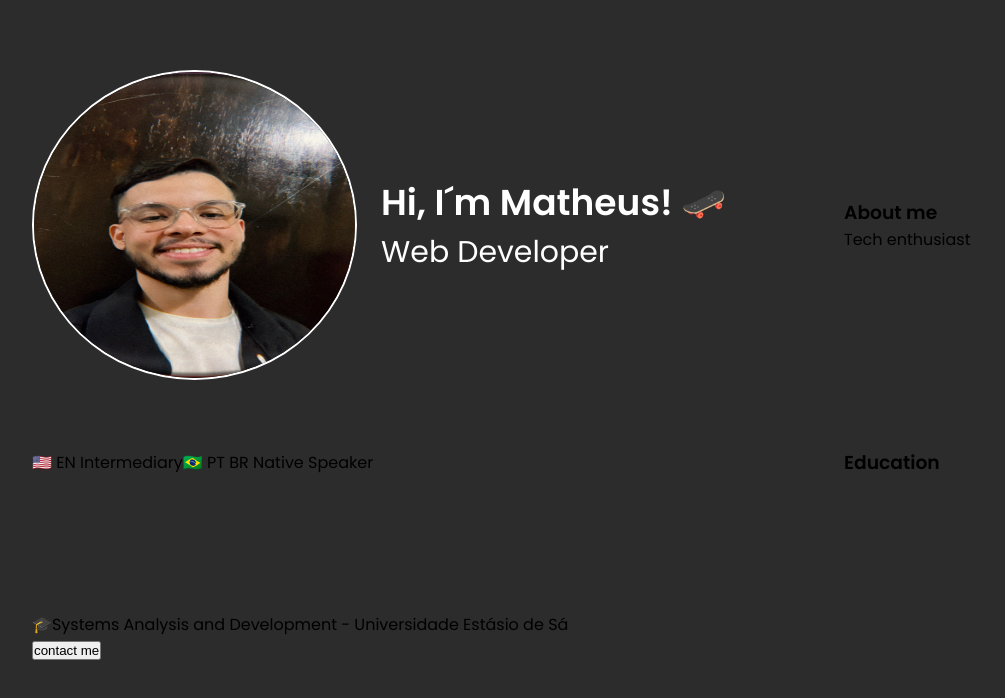
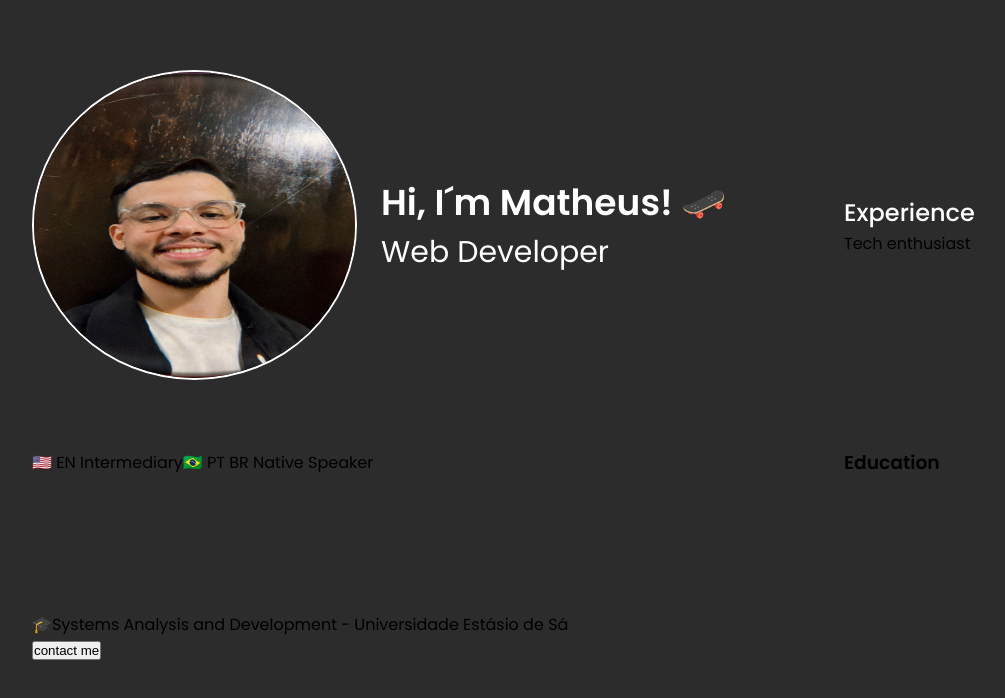
Before and after one commit to mtlouzada/my-portfolio, a Next.js app: page / in a window 1280 px wide. Shown: the top 698 px of the page, without its empty margins (28-1033 px from the left). Built offline with nearby package versions, Linux system fonts and the light colour scheme.

Commit message:
feat: experience structure init

```diff
--- /dev/null
+++ b/src/app/components/experience/experience.scss
@@ -0,0 +1,5 @@
+.experience{
+    display: flex;
+    flex-direction: column;
+    align-items: center;
+}
--- /dev/null
+++ b/src/app/components/experience/experience.tsx
@@ -0,0 +1,16 @@
+import { SectionTitle } from "../sectionTitle/sectionTitle";
+
+export function Experience() {
+    return (
+
+            <div className="experience">
+                <SectionTitle text="Experience"/>
+                <p>Tech enthusiast</p>
+                <div className="experience-time">
+
+                </div>
+
+            </div>
+
+    )
+}
--- /dev/null
+++ b/src/app/components/sectionTitle/sectionTitle.scss
@@ -0,0 +1,6 @@
+.section-title{
+    font-weight: 500;
+    font-size: 24px;
+    line-height: 36px;
+    color: var(--text-primary);
+}
--- /dev/null
+++ b/src/app/components/sectionTitle/sectionTitle.tsx
@@ -0,0 +1,10 @@
+import "./sectionTitle.scss"
+interface SectionTitleProps {
+    text: string
+}
+
+    export function SectionTitle({ text } : SectionTitleProps){
+        return(
+            <h3 className="section-title">{text}</h3>
+        )
+    }
--- a/src/app/page.tsx
+++ b/src/app/page.tsx
@@ -1,3 +1,4 @@
+import { Experience } from "./components/experience/experience";
 import { Header } from "./components/header";
 import "./styles/home.scss"
 
@@ -6,11 +7,7 @@ export default function Home() {
     <main className="container">
 
       <Header/>
-
-        <div className="experience">
-          <h3>About me</h3>
-          <p>Tech enthusiast</p>
-        </div>
+      <Experience/>
 
         <div className="infos">
           <span>🇺🇸 EN Intermediary</span>
```
